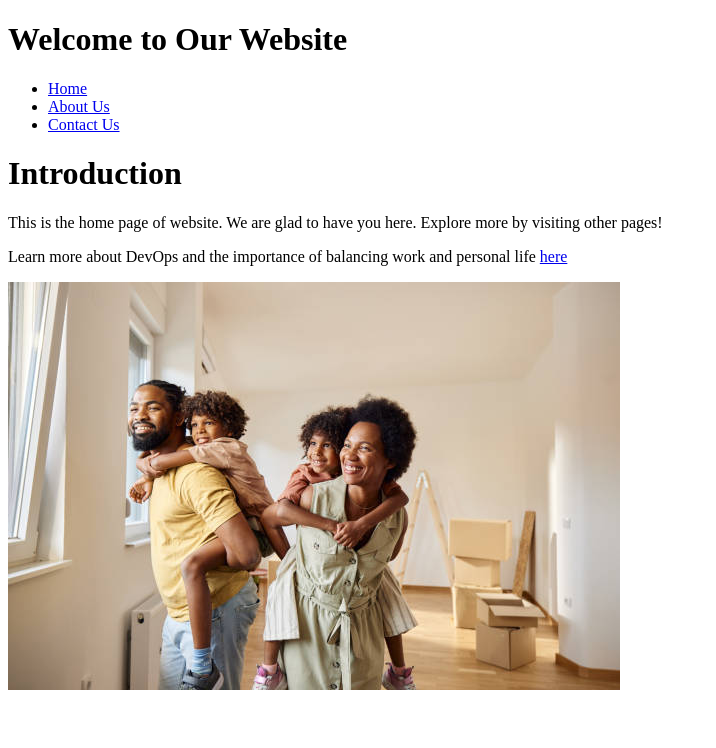
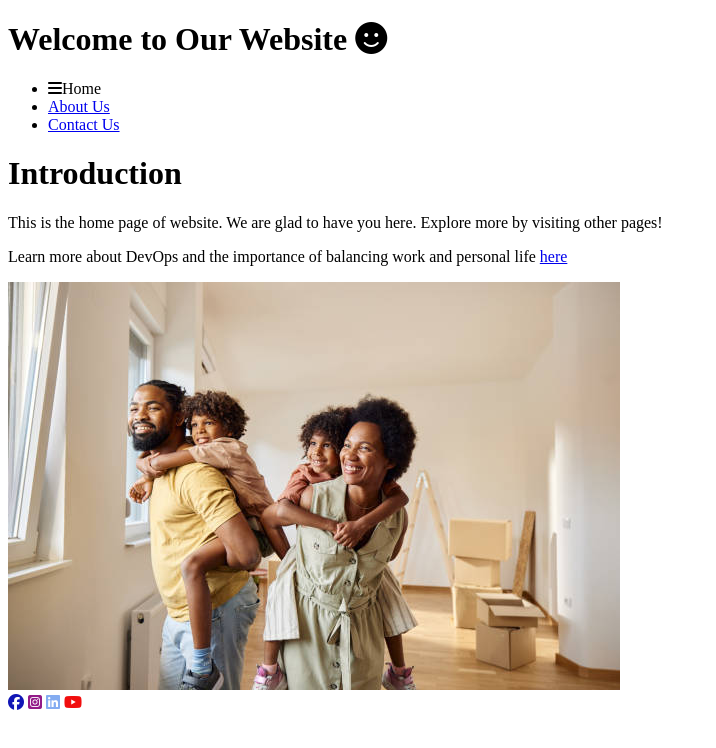
Before and after one commit to LawrenciaKlu/T4G_Homework3, a plain HTML site: page index.html in a window 1280 px wide. Shown: the whole page, without its empty margins (0-716 px from the left). Drawn offline with Linux system fonts and the light colour scheme.

Commit message:
adding all changes

```diff
--- a/index.html
+++ b/index.html
@@ -5,19 +5,25 @@
     <meta name="viewport" content="width=device-width, initial-scale=1.0">
     <title>Document</title>
 </head>
-<h1>Welcome to Our Website</h1>
+<script src="https://kit.fontawesome.com/68376cb786.js" crossorigin="anonymous"></script>
+<h1>Welcome to Our Website <i class="fa-solid fa-face-smile"></i></h1>
 <body>
     <nav>
         <ul>
-            <li><a href="index.html">Home</a></li>
+            <li><a href="index.html"></a><i class="fa-solid fa-bars"></i>Home</li>
             <li><a href="pages/aboutus.html">About Us</a></li>
             <li><a href="pages/contactus.html">Contact Us</a></li>
         </ul>
     </nav>
     <h1>Introduction</h1>
     <p>This is the home page of website. We are glad to have you here. Explore more by visiting other pages!</p>
-    <p>Learn more about DevOps and the importance of balancing work and personal life <a href="https://en.wikipedia.org/wiki/African_art">here</a></p>
+    <p>Learn more about DevOps and the importance of balancing work and personal life <a href="https://en.wikipedia.org/wiki/African_art" target="_blank"> here</a></p>
     <img src="image/people.jpg" alt="people">
-
+    <footer>
+        <div>
+            <a href="https://web.facebook.com/adonai.shefa"><i class="fa-brands fa-facebook" style="color: #1116b6;"></i></a>  <a href="https://www.instagram.com/blessed.lak7/?hl=en"><i class="fa-brands fa-square-instagram" style="color: #931a89;"></i></a>
+            <a href="https://www.linkedin.com/feed/"><i class="fa-brands fa-linkedin" style="color: #84acf1;"></i></a> <a href="https://www.youtube.com/?#!/login"><i class="fa-brands fa-youtube" style="color: #f10e0e;"></i></a>
+        </div>
+    </footer>
 </body>
 </html>
```
Also changed, not shown: pages/aboutus.html (+11 -5 lines), pages/contactus.html (+11 -0 lines).
